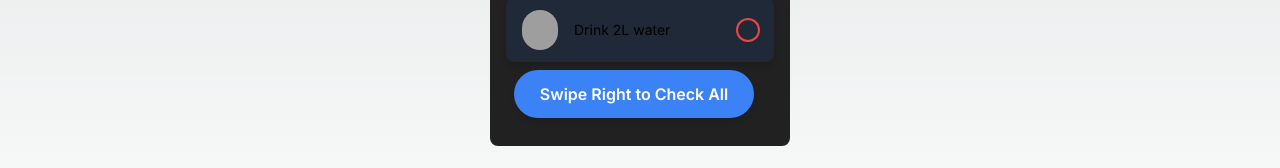
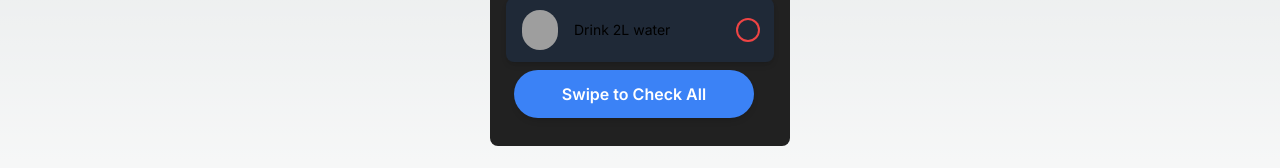
Before and after one commit to harsshhit/trackgoals, a Next.js app: page / in a window 1280 px wide. Shown: the part 462-630 px from the top of the page. Built offline with nearby package versions, Linux system fonts and the light colour scheme; grey boxes are pictures that could not be loaded.

Commit message:
button fix

```diff
--- a/src/app/page.tsx
+++ b/src/app/page.tsx
@@ -11,6 +11,7 @@ const Home: React.FC = () => {
           width: "300px",
           height: "600px",
           backgroundColor: "#212121",
+
         }}
       >
         <TodoList />
--- a/src/components/SwipeButton.tsx
+++ b/src/components/SwipeButton.tsx
@@ -50,7 +50,7 @@ const SwipeButton: React.FC<SwipeButtonProps> = ({ onSwipeRight }) => {
         onTouchStart={handleMouseDown}
         onTouchEnd={handleMouseUp}
       >
-        Swipe Right to Check All
+        Swipe to Check All
       </button>
     </div>
   );
```
